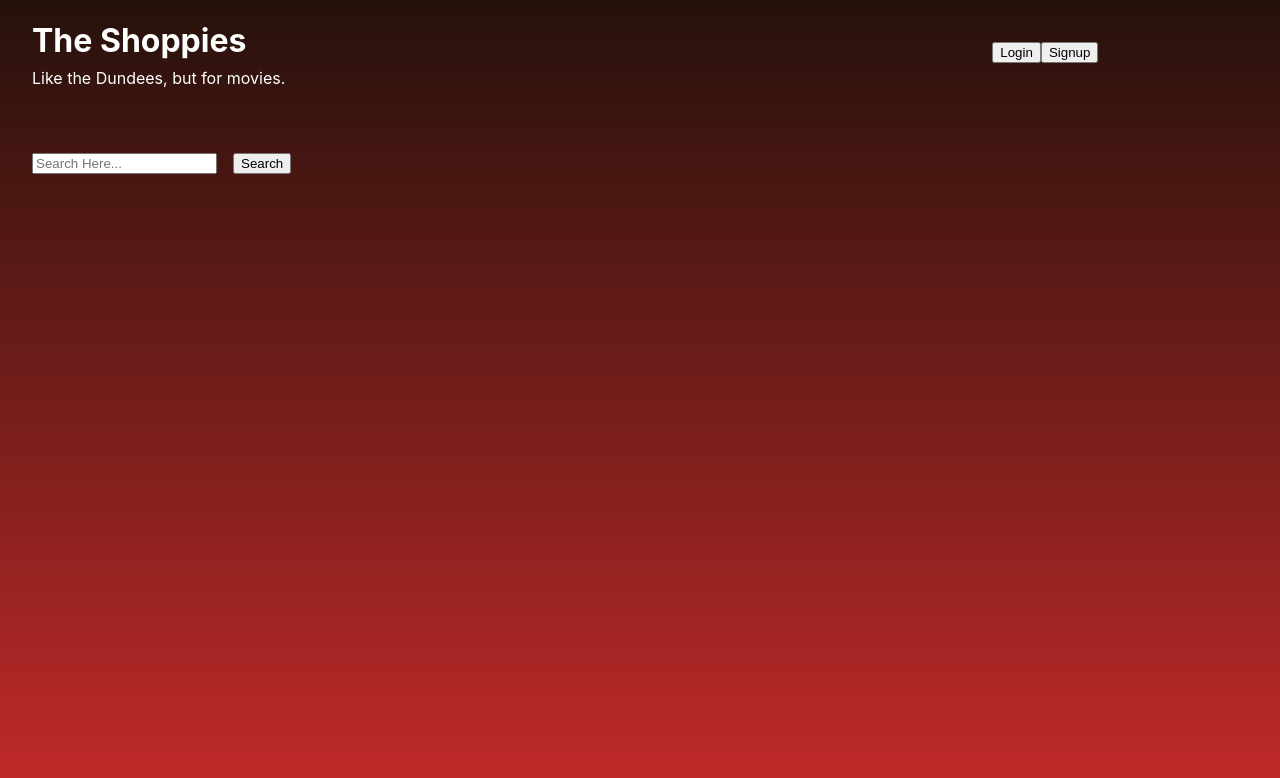
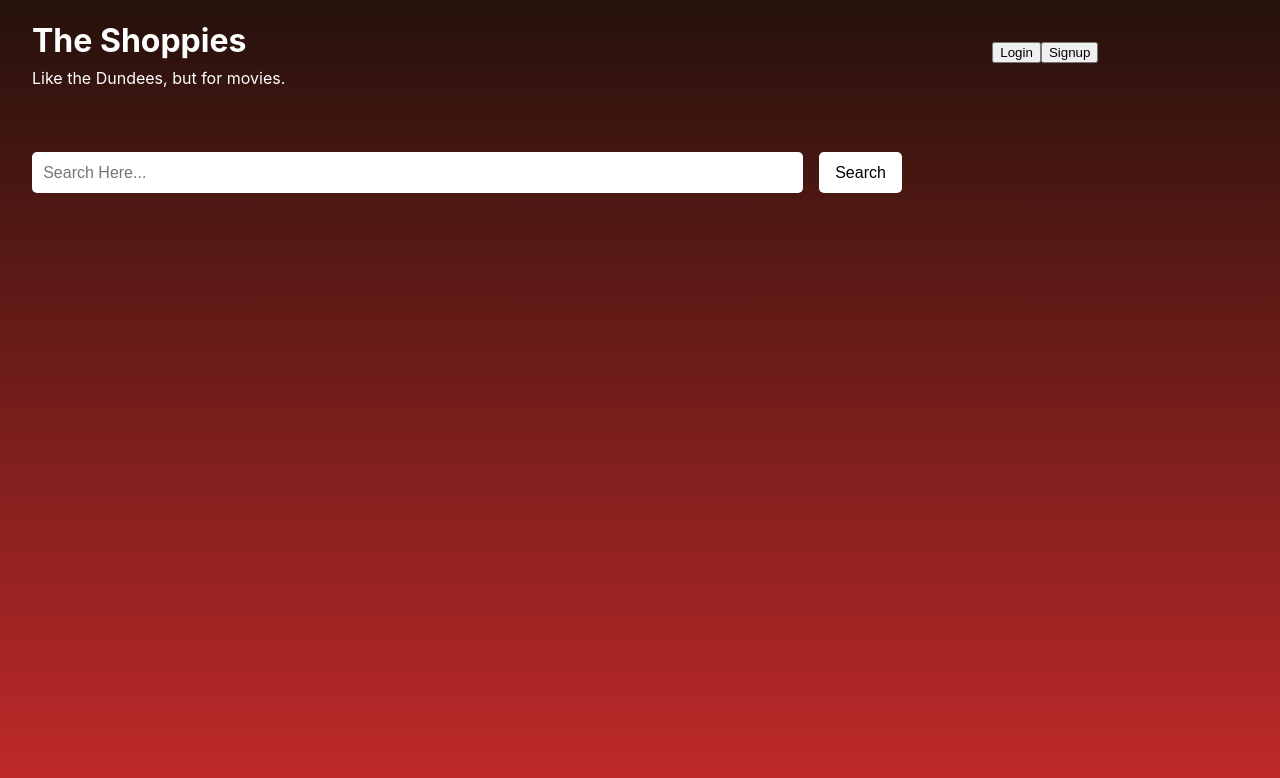
Before and after one commit to ltramos7/movieSearchApp, a React (Create React App) app: page / in a window 1280 px wide. Shown: the top 778 px of the page. Built offline with nearby package versions, Linux system fonts and the light colour scheme.

Commit message:
feat: added hover effects for search button and general styling for SearchArea

```diff
--- a/src/components/SearchArea/SearchArea.css
+++ b/src/components/SearchArea/SearchArea.css
@@ -6,4 +6,24 @@
 
 .searchButton{
     margin-left: 1rem;
+    cursor: pointer;
+    background-color: white;
+    border-radius: 5px;
+    padding: .7rem 1rem;
+    font-size: 16px;
+    border: none;
 }
+
+.searchButton:hover{
+    background-color: rgb(206, 206, 206);
+    box-shadow: 0 12px 16px 0 rgba(0,0,0,0.24),0 17px 50px 0 rgba(0,0,0,0.19);
+
+}
+
+input{
+    width: 60%;
+    padding: .7rem;
+    font-size: 16px;
+    border-radius: 5px;
+    border: none;
+}
```
